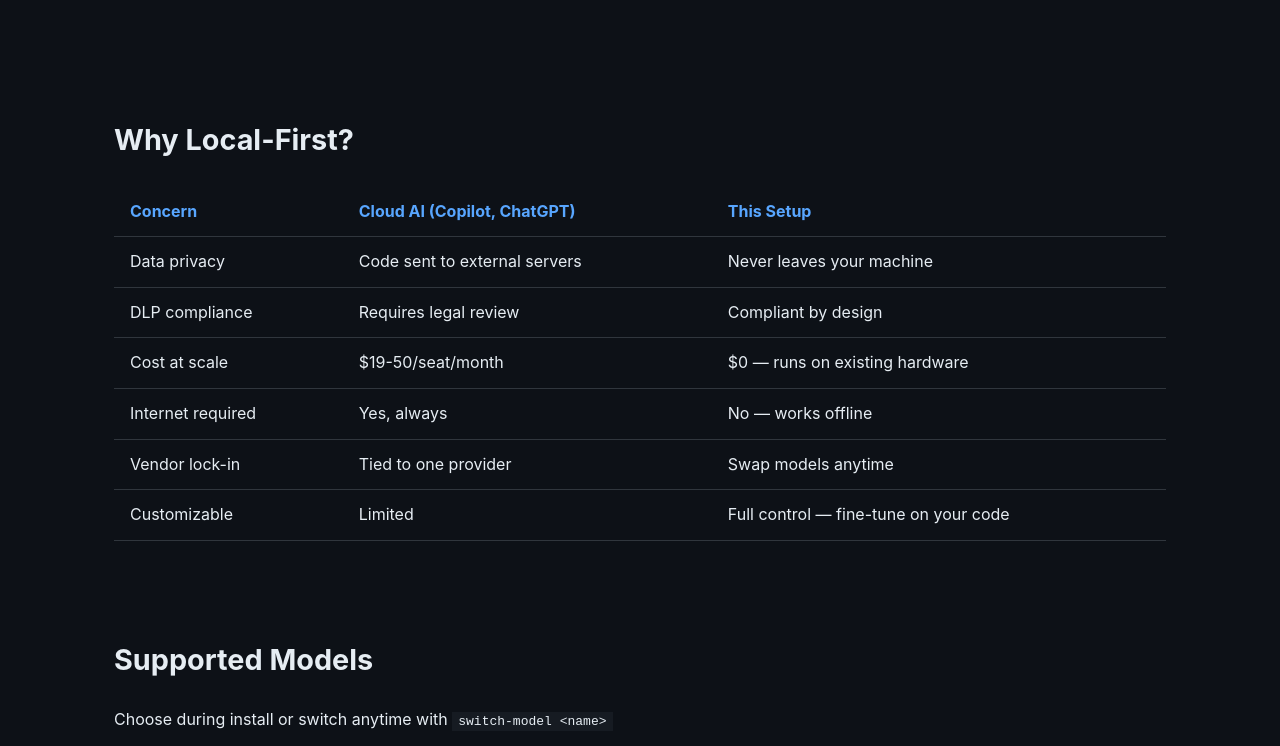
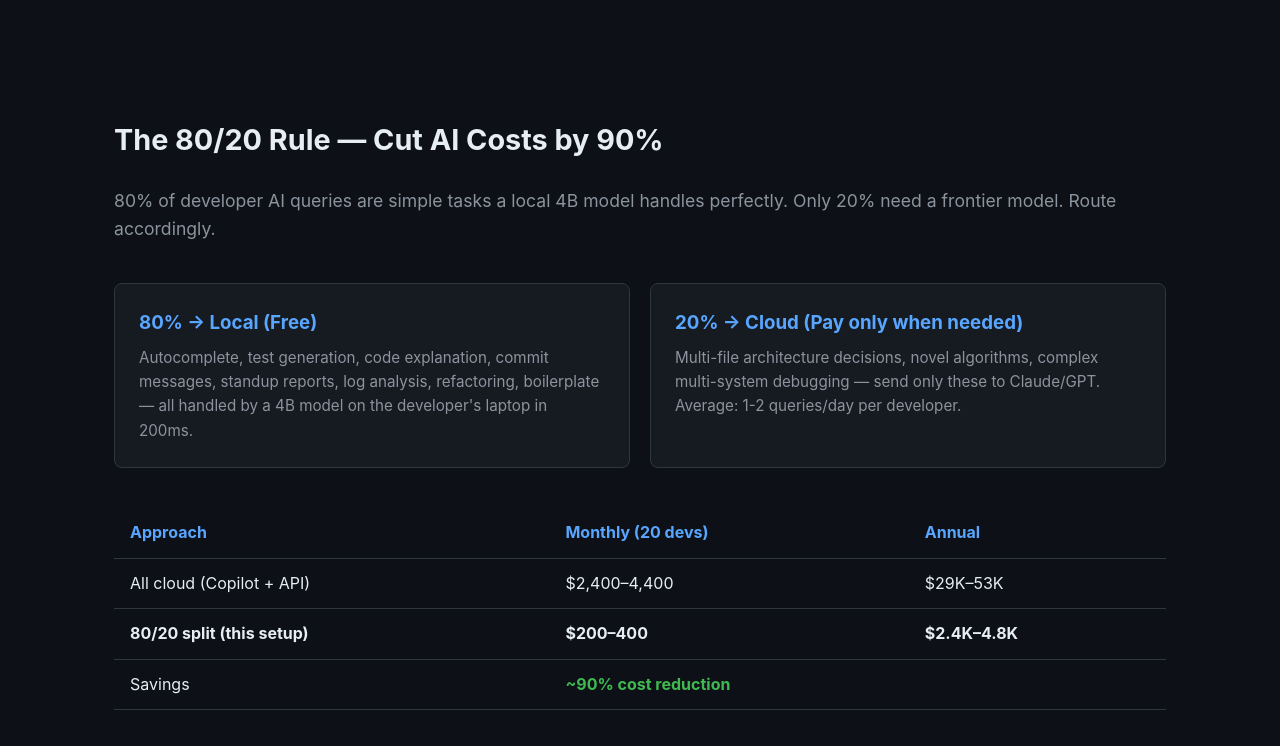
Before and after one commit to subzone/ai-workstation-bootstrap, a plain HTML site: page site/index.html in a window 1280 px wide. Shown: the part 1615-2361 px from the top of the page. Drawn offline with Linux system fonts and the light colour scheme.

Commit message:
Add 80/20 routing guide: 80% local (free) + 20% cloud = 90% cost cut
- docs/ROUTING_80_20.md: config examples for OpenCode, OpenSteva, Continue
- GitHub Pages: new section with cost comparison table
- README: linked

```diff
--- a/site/index.html
+++ b/site/index.html
@@ -97,6 +97,27 @@
         </section>
 
         <section>
+            <h2>The 80/20 Rule — Cut AI Costs by 90%</h2>
+            <p style="color:#8b949e;margin-bottom:24px;font-size:1.1em">80% of developer AI queries are simple tasks a local 4B model handles perfectly. Only 20% need a frontier model. Route accordingly.</p>
+            <div class="grid">
+                <div class="card">
+                    <h3>80% → Local (Free)</h3>
+                    <p>Autocomplete, test generation, code explanation, commit messages, standup reports, log analysis, refactoring, boilerplate — all handled by a 4B model on the developer's laptop in 200ms.</p>
+                </div>
+                <div class="card">
+                    <h3>20% → Cloud (Pay only when needed)</h3>
+                    <p>Multi-file architecture decisions, novel algorithms, complex multi-system debugging — send only these to Claude/GPT. Average: 1-2 queries/day per developer.</p>
+                </div>
+            </div>
+            <table>
+                <tr><th>Approach</th><th>Monthly (20 devs)</th><th>Annual</th></tr>
+                <tr><td>All cloud (Copilot + API)</td><td>$2,400–4,400</td><td>$29K–53K</td></tr>
+                <tr><td><strong>80/20 split (this setup)</strong></td><td><strong>$200–400</strong></td><td><strong>$2.4K–4.8K</strong></td></tr>
+                <tr><td>Savings</td><td colspan="2" style="color:#3fb950;font-weight:bold">~90% cost reduction</td></tr>
+            </table>
+        </section>
+
+        <section>
             <h2>Why Local-First?</h2>
             <table>
                 <tr><th>Concern</th><th>Cloud AI (Copilot, ChatGPT)</th><th>This Setup</th></tr>
```
Also changed, not shown: 2 other files.
